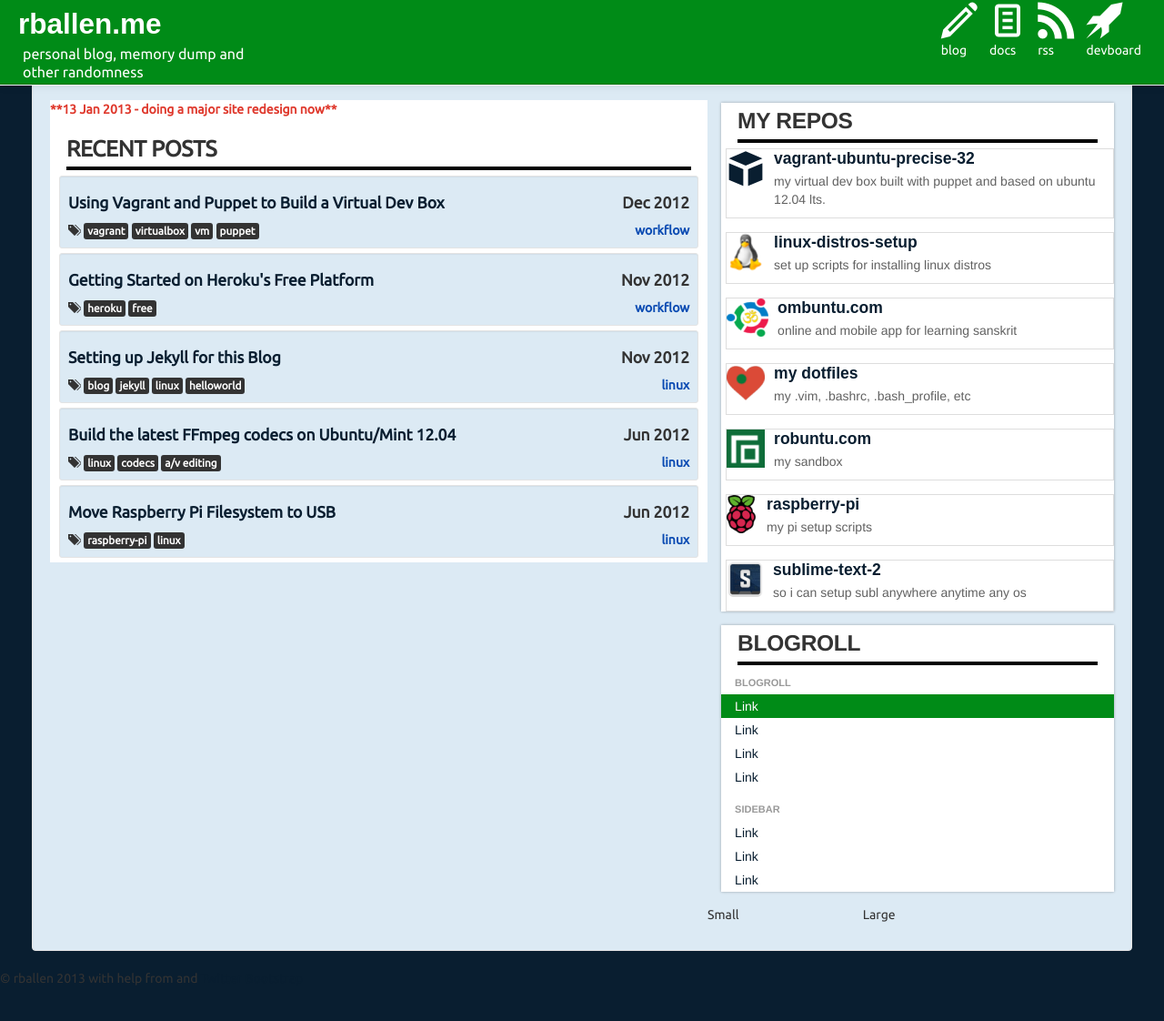
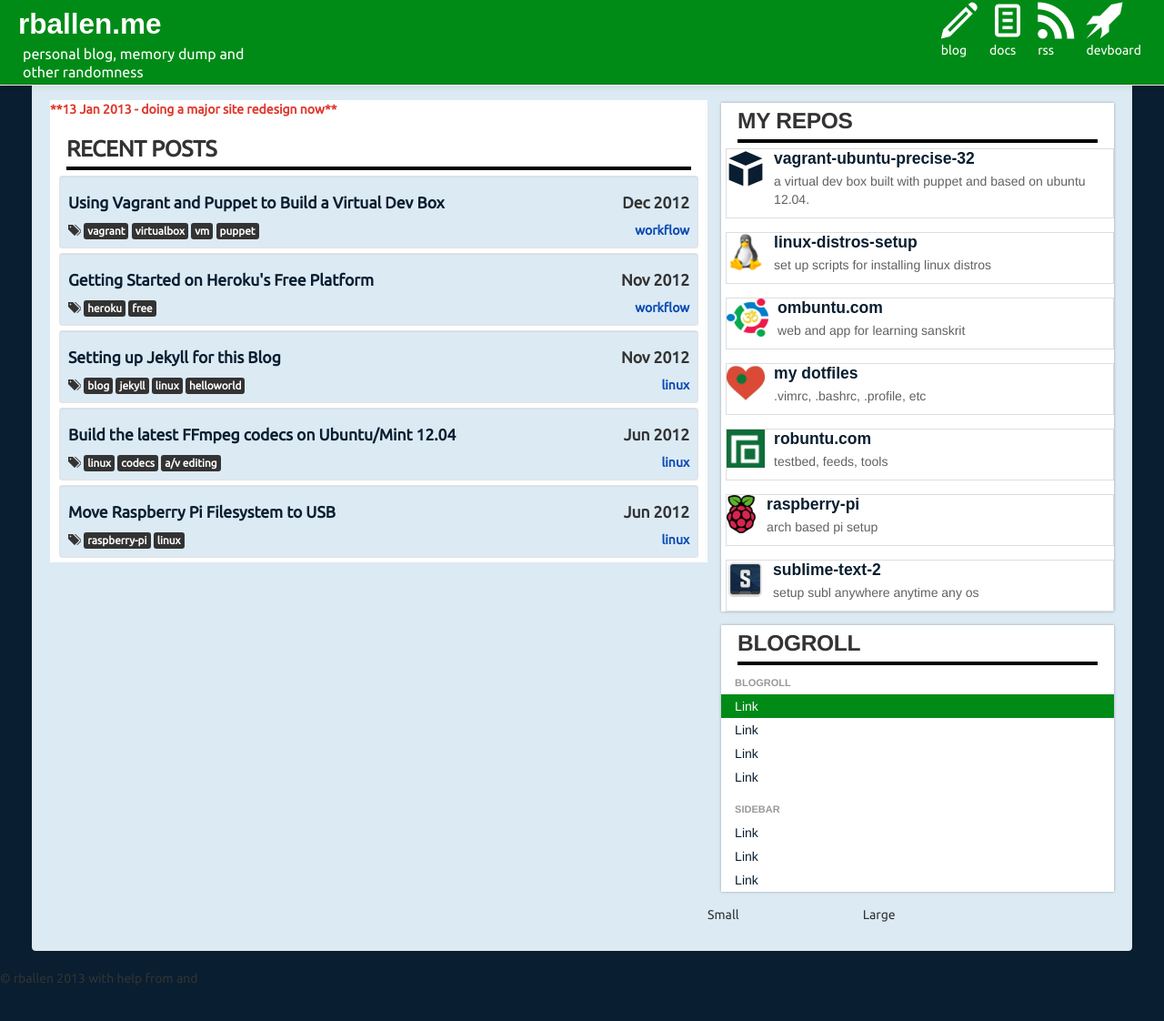
Before and after one commit to rballen/rballen.github.com, a Jekyll site: the page built from index.html, in a window 1280 px wide and 1135 px high. Shown: the top 1122 px of the window at 91% size. Built offline with Jekyll 4.4.1, drawn with Linux system fonts in a browser that asks for light colours; some web fonts are replaced; Markdown is read by kramdown in place of the engine named in the settings.

```diff
--- a/_layouts/default.html
+++ b/_layouts/default.html
@@ -20,7 +20,7 @@
                      <div class="media-body">
                         <h4 class="media-heading">vagrant-ubuntu-precise-32</h4>
                         <p>
-                           my virtual dev box built with puppet and based on ubuntu 12.04 lts.
+                           a virtual dev box built with puppet and based on ubuntu 12.04.
                            <p></div>
                         </a>
                      </li>
@@ -44,7 +44,7 @@
                               <img class="media-object" src="/assets/img/ombuntu.png"></div>
                            <div class="media-body">
                               <h4 class="media-heading">ombuntu.com</h4>
-                              <p>online and mobile app for learning sanskrit</p>
+                              <p>web and app for learning sanskrit</p>
                            </div>
                         </a>
                      </li>
@@ -56,7 +56,7 @@
                               <img class="media-object" src="/assets/img/dotfiles.png"></div>
                            <div class="media-body">
                               <h4 class="media-heading">my dotfiles</h4>
-                              <p>my .vim, .bashrc, .bash_profile, etc</p>
+                              <p>.vimrc, .bashrc, .profile, etc</p>
                            </div>
                         </a>
                      </li>
@@ -68,7 +68,7 @@
                               <img class="media-object" src="/assets/img/favicon.png"></div>
                            <div class="media-body">
                               <h4 class="media-heading">robuntu.com</h4>
-                              <p>my sandbox</p>
+                              <p>testbed, feeds, tools</p>
                            </div>
                         </a>
                      </li>
@@ -80,7 +80,7 @@
                               <img class="media-object" src="/assets/img/rpi.png"></div>
                            <div class="media-body">
                               <h4 class="media-heading">raspberry-pi</h4>
-                              <p>my pi setup scripts</p>
+                              <p>arch based pi setup</p>
                            </div>
                         </a>
                      </li>
@@ -92,7 +92,7 @@
                               <img class="media-object" src="/assets/img/sublime.png"></div>
                            <div class="media-body">
                               <h4 class="media-heading">sublime-text-2</h4>
-                              <p>so i can setup subl anywhere anytime any os</p>
+                              <p>setup subl anywhere anytime any os</p>
                            </div>
                         </a>
                      </li>
```
